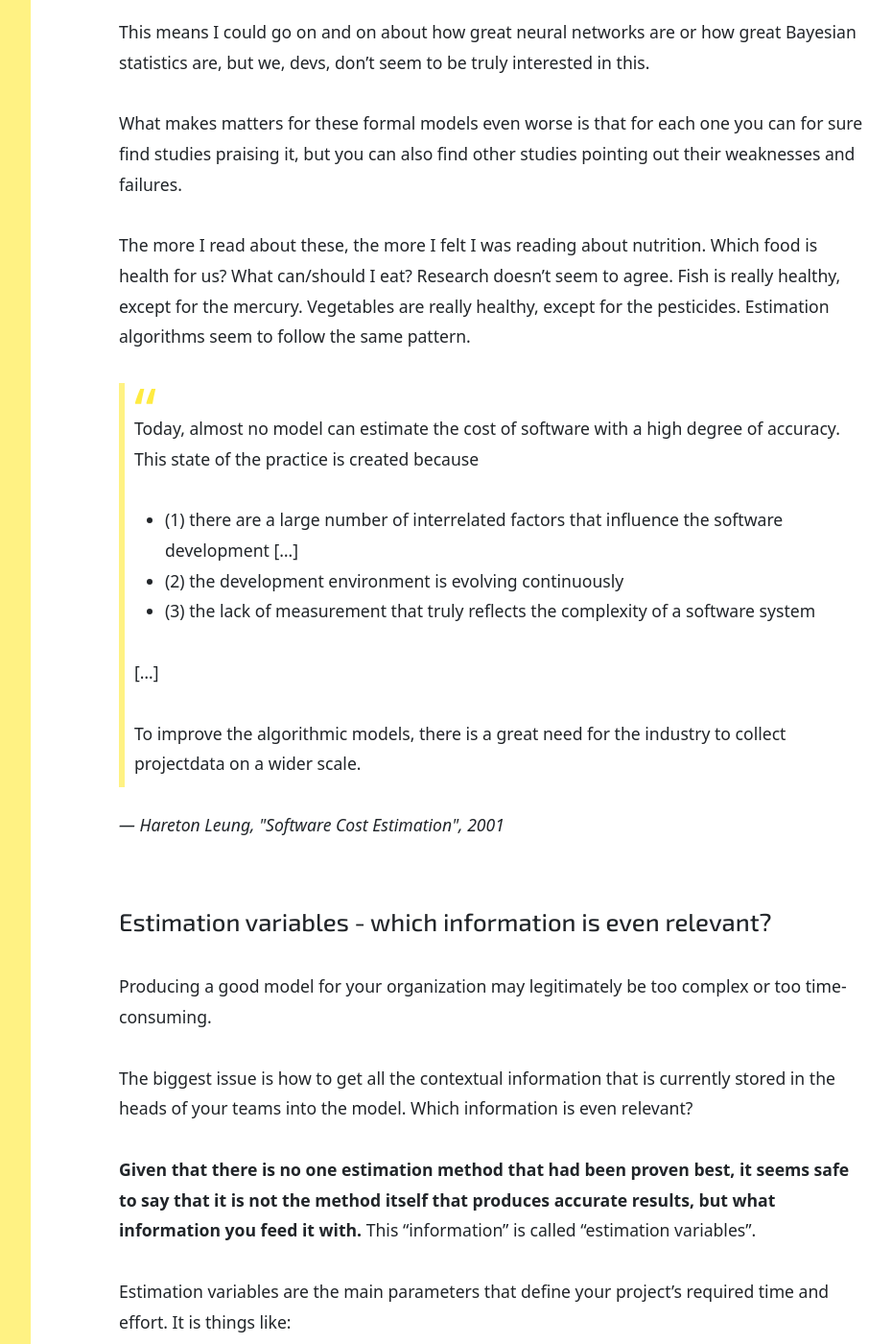
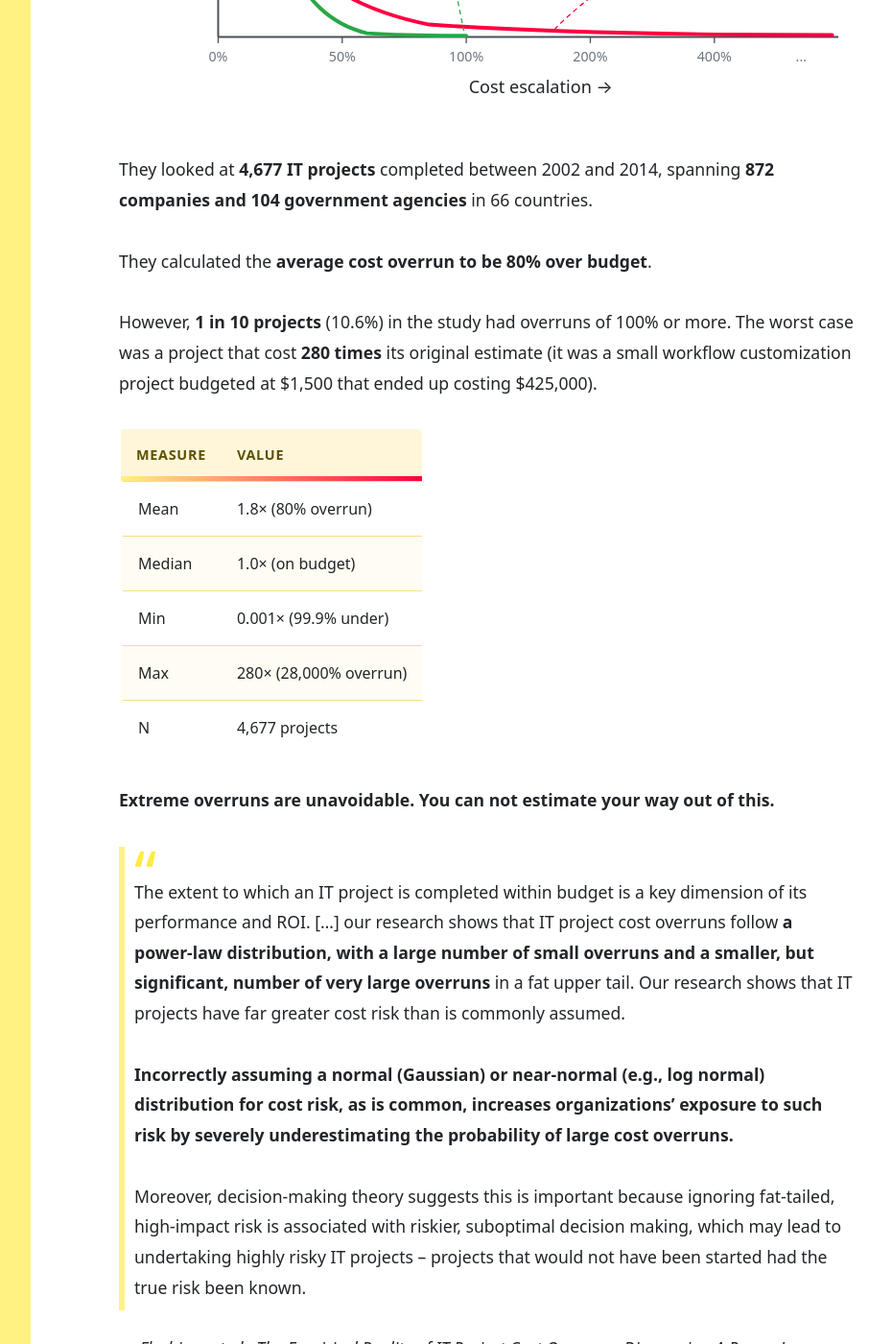
Before and after one commit to inesp/inesp.github.io, a Jekyll site: the page built from _posts/2020-11-04-estimation-is-a-delusion.md, in a window 1280 px wide and 1400 px high, scrolled down 19889 px. Shown: the whole window at 96% size, without its empty margins (288-1218 px from the left). Built offline with Jekyll 4.4.1, drawn with Linux system fonts in a browser that asks for light colours; nearby versions of some CDN libraries; some web fonts are replaced; a style sheet for code colours, icons or effects is not loaded; some of the changed text lies outside the part shown.

Commit message:
Improve estimations post

```diff
--- a/_posts/2020-11-04-estimation-is-a-delusion.md
+++ b/_posts/2020-11-04-estimation-is-a-delusion.md
@@ -34,6 +34,8 @@ biblio:
     link: "https://en.wikipedia.org/wiki/Artificial_neural_network"
   - title: "Wikipedia: Bayes' theorem"
     link: "https://en.wikipedia.org/wiki/Bayes%27_theorem"
+  - title: "B. Flyvbjerg et al.: The Empirical Reality of IT Project Cost Overruns: Discovering A Power-Law Distribution, 2022"
+    link: "https://arxiv.org/abs/2210.01573"
 short: It has been known since the 70s that developers tend to give very optimistic estimations. We prefer to have exact numbers, even if that means they are wrong most of the time. But maybe it isn’t really accuracy people are looking for. Maybe it is all about risk aversion.
 long: “It doesn’t have to be correct”, I was told, but I do have to give a number. You will never be able to accurately estimate the time and effort it will take you to build a piece of software .. for as long as you keep doing *new* things. Searching for a good effort estimation method is too often compared to searching for a law of nature, for the natural relationship between software building and time, which is independent of the organization or the customer that the project is built for or by. However, the best mathematical models for software estimations are those that are highly calibrated to the team they are measuring. In research, developers admitted that they believe their managers will see them as less competent if they provide estimates with huge margins. But mathematically speaking providing a wider min-max interval means you will be right more often. But maybe it isn’t really accuracy that businesses and people are looking for. Maybe estimates are needed for the sole purpose of risk aversion. People want to know what the risks of starting this project are. Risk can be measured in other ways. Maybe it is time we stop estimating tasks left and right and instead start managing the project’s risk and customer’s expectations.
 ---
@@ -196,8 +202,7 @@ But maybe the project will all go very well and we'll soon reap the rewards of s
 
 The way to split up an un-splittable project is to start slowly. Let's allocate only a few resources to it so that somebody can start working on it. **If their work goes well, then let's continue, if it will still go well, then let's continue,** if it will still go well, then let's continue gradually increasing that somebody's resources.
 
-In reality every project is still a gamble
-
+In reality every project is still a gamble.
 
 ## What are you going to do with the answer?
 
@@ -406,12 +406,68 @@ The participants were then asked 3 questions. Here is how they answered the firs
 &mdash; M. Jørgensen, K. Teigen and K. J. Moløkken-Østvold, Better sure than safe? Overconfidence in judgment based software development effort prediction intervals, 2004
 </figcaption>
 
+![precision-vs-accuracy](/assets/estimation/precision-vs-accuracy.svg)
+
 From all this, we can say that a lot goes into producing an estimate. It is not just the number of resources that need to be reserved.
 
 **We prefer to have exact numbers, even if that means they are wrong most of the time.** We want to have certainty, the feeling that somebody knows, what is going on, somebody else has things under control. Or at least somebody should pretend to have things under control.
 
 We are definitely not rational beings, but emotional ones :)
 
+
+## The Black Swans of estimations
+
+Here's another interesting study, this one looked at thousands of IT projects to understand **cost performance (actual vs. estimated costs)**. Does this follow a normal distribution, meaning extreme overruns are very rare, so we can focus on the average?
+
+Turns out **cost escalation follows a power-law distribution**, not a normal distribution. This means:
+- many projects finish close to budget
+- but a significant number end up extremely over budget (200-400%+), this is called the "fat tail" of the distribution
+
+With **a normal distribution**, the more projects you measure, the more **the average settles down**. You estimate 50 projects, then 100, then 200... and at some point the average cost escalation just converges to a number. Extreme outliers are so rare that they get lost in a sea of average projects.
+
+But with **a power-law distribution, the more projects you look at, the more likely you are to hit a catastrophic one that blows up your average.**
+
+Your sample of 100 projects might show a 30% average overrun. But project #101 could be a 500% disaster that suddenly makes the average 35%. Then project #587 is a 2000% catastrophe and your average is at 54% ...
+
+![power-law-distribution](/assets/estimation/power-law-distribution.svg)
+
+They looked at **4,677 IT projects** completed between 2002 and 2014, spanning **872 companies and 104 government agencies** in 66 countries.
+
+They calculated the **average cost overrun to be 80% over budget**.
+
+However, **1 in 10 projects** (10.6%) in the study had overruns of 100% or more. The worst case was a project that cost **280 times** its original estimate (it was a small workflow customization project budgeted at $1,500 that ended up costing $425,000).
+
+
+| Measure | Value                  |
+|---------|------------------------|
+| Mean    | 1.8× (80% overrun)     |
+| Median  | 1.0× (on budget)       |
+| Min     | 0.001× (99.9% under)   |
+| Max     | 280× (28,000% overrun) |
+| N       | 4,677 projects         |
+
+**Extreme overruns are unavoidable. You can not estimate your way out of this.**
+
+> The extent to which an IT project is completed within budget is a key dimension of its performance and ROI. [...] our research shows that IT project cost overruns follow **a power-law distribution, with a large number of small overruns and a smaller, but significant, number of very large overruns** in
+a fat upper tail. Our research shows that IT projects have far greater cost risk than is commonly assumed.
+>
+> **Incorrectly assuming a normal (Gaussian) or near-normal (e.g., log normal) distribution for cost risk, as is common, increases organizations’ exposure to such risk by severely
+underestimating the probability of large cost overruns.**
+>
+> Moreover, decision-making theory suggests this is important because ignoring fat-tailed, high-impact risk is associated with riskier, suboptimal decision making, which may lead to undertaking highly risky IT projects – projects that would not have been started had the true risk been known.
+<figcaption>
+&mdash; Flyvbjerg et al., The Empirical Reality of IT Project Cost Overruns: Discovering A Power-Law Distribution, 2022
+</figcaption>
+
+![striking-numbers.svg](/assets/estimation/striking-numbers.svg)
+
+So what do we do with this information?
+
+Well, this is yet another reason why building in small iterations makes sense. If you are constantly reviewing your progress and your decisions and your discoveries, then you give yourself more opportunities to stop before you crash your budget, and possibly your company with it.
+
+Flyvbjerg mentions executives who lost their jobs over runaway IT projects: a Health Secretary and a bank CEO among them.
+
+**You can't predict which project will blow up.** But you can monitor and react quicker.
 
 ## Mathematical models
 
@@ -536,6 +592,8 @@ Now, to be fair, behind every estimation variable is a whole spec for how to est
 
 But this all feels to me like kicking the can down the road. We don't know how to estimate the project's deadline, so we try to estimate the projects's lines-of-code, but we don't know how to get that number, so we say, we can get this out of "function points" of the project, but we don't know how to get that number, so we'll count certain words in the technical specification for ht project, but we can't really take that for granted, so we'll try to compile a list of synonyms that should also be included, but we can't...
 
+![kicking-the-can](/assets/estimation/kicking-the-can.svg)
+
 
 ## Conclusion
 
```
Also changed, not shown: other parts of _posts/2020-11-04-estimation-is-a-delusion.md (+5 -6 lines), assets/estimation/estimation-exercise.svg (added), assets/estimation/iteration-flow.svg (added), assets/estimation/kicking-the-can.svg (added), assets/estimation/moving-target.svg (added), assets/estimation/power-law-distribution.svg (added), assets/estimation/precision-vs-accuracy.svg (added), assets/estimation/striking-numbers.svg (added).
